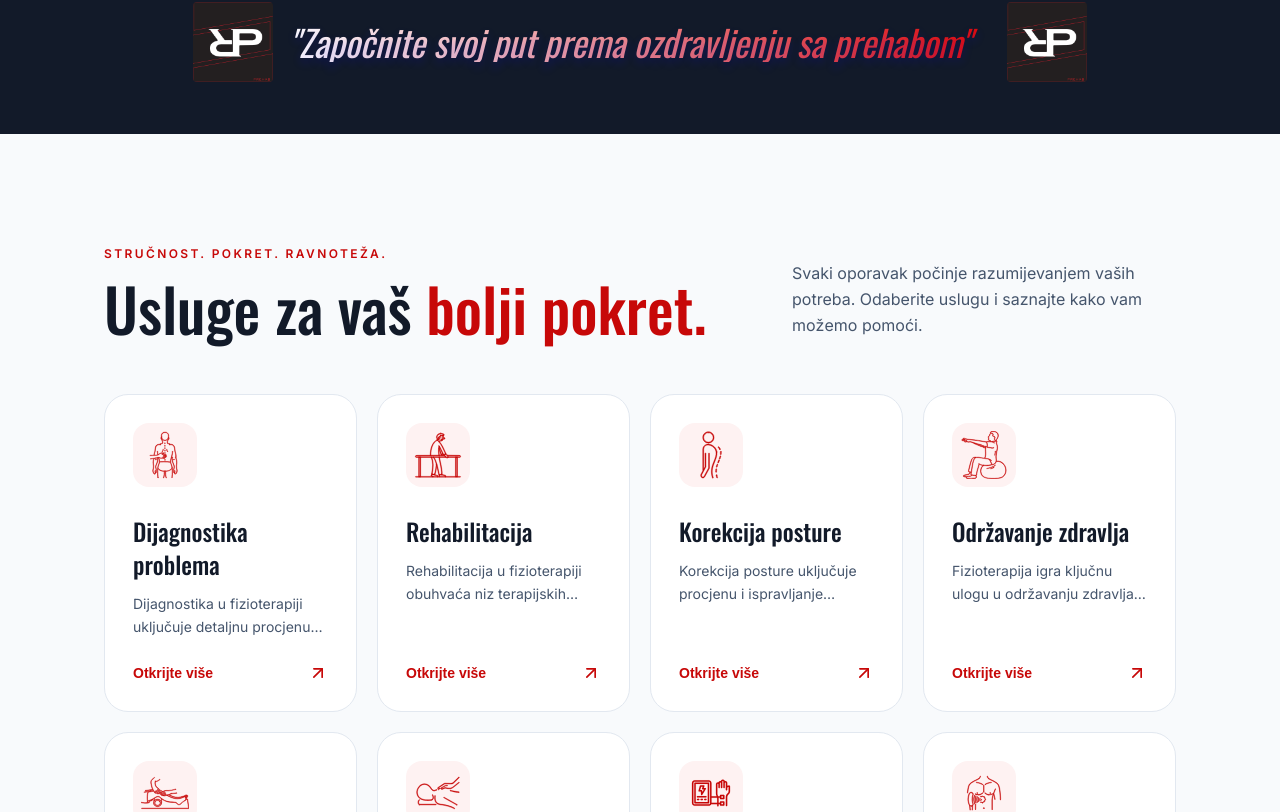
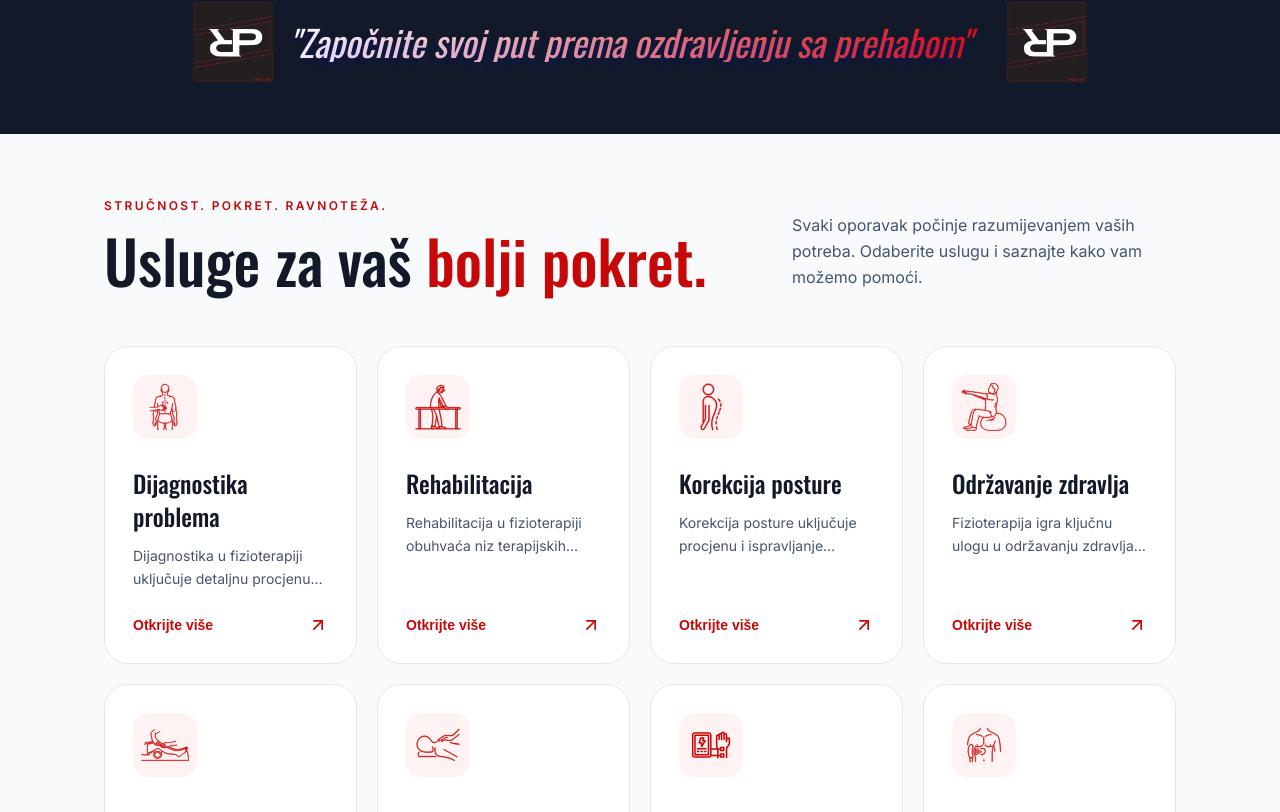
Before and after one commit to Tessio94/Prehab, a Next.js app: page / in a window 1280 px wide. Shown: the part 2248-3060 px from the top of the page. Built offline with nearby package versions, Linux system fonts and the light colour scheme.

Commit message:
fixed padding on usluge

```diff
--- a/components/homepage/Usluge.tsx
+++ b/components/homepage/Usluge.tsx
@@ -27,7 +27,7 @@
     <section
       id="usluge"
       aria-labelledby="services-heading"
-      className="text-black_preh scroll-mt-24 bg-slate-50 px-6 py-20 md:px-10 lg:px-16 lg:py-28"
+      className="text-black_preh scroll-mt-24 bg-slate-50 px-6 py-16 md:px-10 lg:px-16"
     >
       <div className="md:px-10">
         <div className="mb-10 flex flex-col justify-between gap-5 md:mb-14 md:flex-row md:items-end">
```
